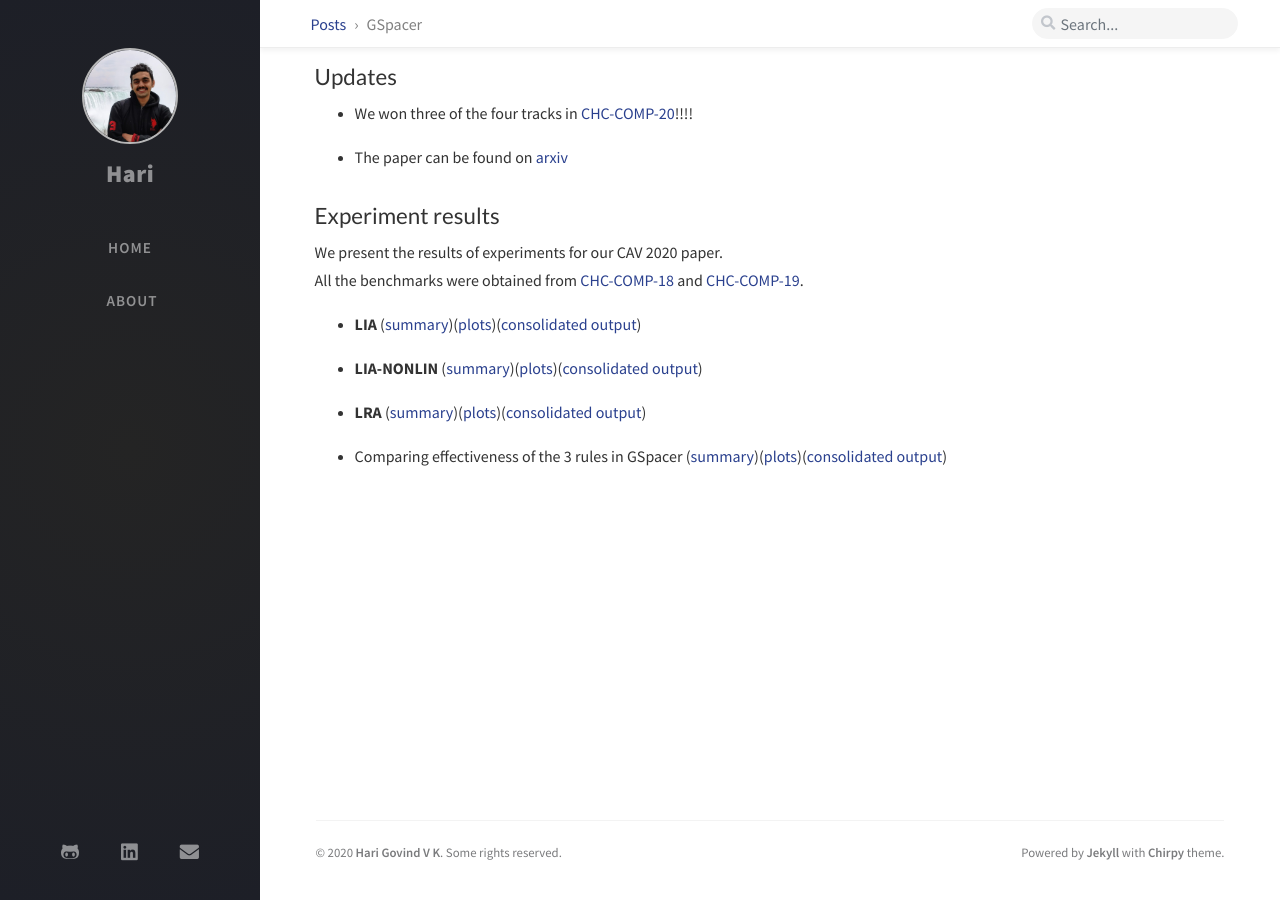
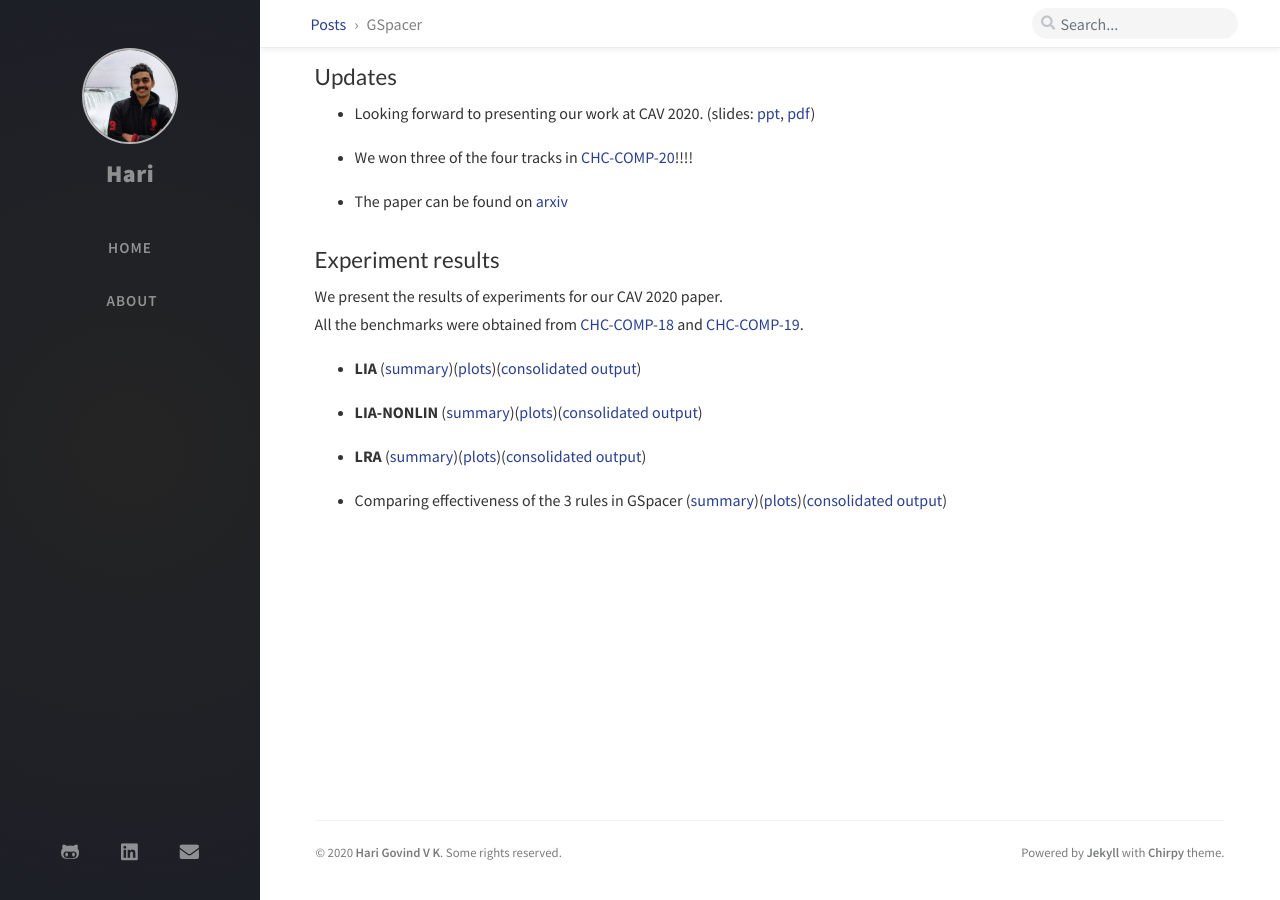
Before and after one commit to hgvk94/hgvk94.github.io, a Jekyll site: the page built from _posts/2020-05-14-GSPACER.md, in a window 1280 px wide. Built offline with Jekyll 4.4.1, drawn with Linux system fonts in a browser that asks for light colours; nearby versions of some CDN libraries; comment, search, counter and statistics services are not loaded.

Commit message:
add slides

```diff
--- a/_posts/2020-05-14-GSPACER.md
+++ b/_posts/2020-05-14-GSPACER.md
@@ -7,6 +7,8 @@ permalink: /gspacer/
 visible: 1
 ---
 ## Updates
+- Looking forward to presenting our work at CAV 2020. (slides: [ppt](/assets/gspc/CAV20_157_slides.pptx), [pdf](/assets/gspc/CAV20_157_slides.pdf))
+
 - We won three of the four tracks in [CHC-COMP-20](https://chc-comp.github.io/#Rarts)!!!!
 
 - The paper can be found on [arxiv](https://arxiv.org/abs/2005.13301)
```
Also changed, not shown: 2 other files.
